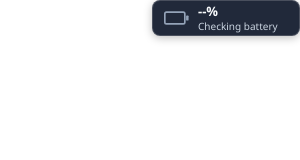
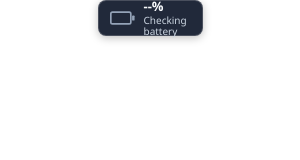
Before and after one commit to donajos/eaglelife-cbt-browser, an Electron app: page renderer/battery-status.html in a window 300 px wide. Drawn offline with Linux system fonts and the light colour scheme.

Commit message:
battery position update

```diff
--- a/package.json
+++ b/package.json
@@ -1,6 +1,6 @@
 {
   "name": "cbtexam",
-  "version": "1.1.2",
+  "version": "1.1.4",
   "description": "CBT Examination Desktop Client",
   "main": "./main/main.js",
   "author": "Oluwaseyi",
--- a/renderer/battery-status.html
+++ b/renderer/battery-status.html
@@ -20,12 +20,12 @@
 
     body {
       display: flex;
-      justify-content: flex-end;
+      justify-content: center;
       align-items: flex-start;
     }
 
     #battery-status {
-      width: 148px;
+      width: 105px;
       height: 36px;
       display: flex;
       align-items: center;
```
